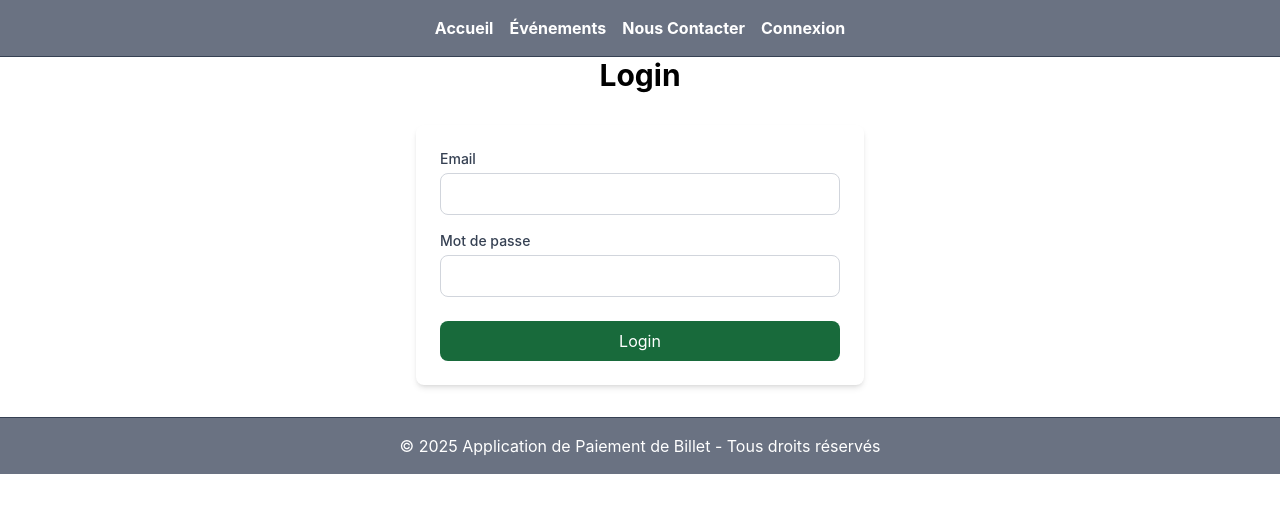
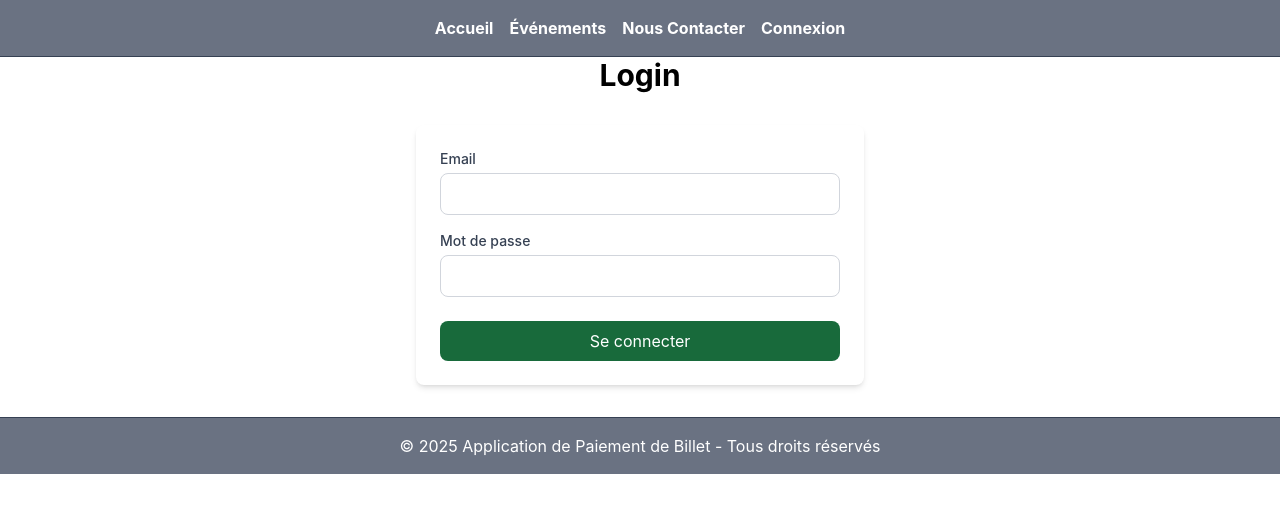
Before and after one commit to anohkolia/ticketpaymentapp, a Vue app: page /loginpage in a window 1280 px wide. Shown: the top 512 px of the page. Built offline with nearby package versions, Linux system fonts and the light colour scheme; no server answers.

Commit message:
Fix admin redirection to dashboard

```diff
--- a/src/pages/LoginPage.vue
+++ b/src/pages/LoginPage.vue
@@ -11,6 +11,8 @@ const password = ref('');
 
 const handleSubmit = async () => {
   await authStore.login(email.value, password.value);
+
+  // Attendre que l'authentification soit complète avant de rediriger
   if (authStore.isAuthenticated()) {
     if (authStore.isAdmin()) {
       router.push('/admin');
@@ -61,7 +63,7 @@ const handleSubmit = async () => {
         :disabled="authStore.loading"
         class="w-full bg-[#186a3b] text-white py-2 px-4 rounded-lg hover:bg-opacity-90 disabled:opacity-50"
       >
-        {{ authStore.loading ? 'Logging in...' : 'Login' }}
+        {{ authStore.loading ? 'Connexion en cours...' : 'Se connecter' }}
       </button>
     </form>
   </div>
--- a/src/stores/auth.ts
+++ b/src/stores/auth.ts
@@ -68,7 +68,7 @@ export const useAuthStore = defineStore('auth', () => {
             user.value = {
               id: newData.user.id,
               email: newData.user.email!,
-              role: newData.user.user_metadata.role || 'user'
+              role: 'admin' // Définir explicitement le rôle admin
             };
           }
           return;
@@ -85,10 +85,13 @@ export const useAuthStore = defineStore('auth', () => {
       }
 
       if (data.user) {
+        // Pour l'email admin, forcer le rôle admin
+        const role = email === 'admin@eventoffice.com' ? 'admin' : (data.user.user_metadata.role || 'user');
+
         user.value = {
           id: data.user.id,
           email: data.user.email!,
-          role: data.user.user_metadata.role || 'user'
+          role: role
         };
       }
     } catch (err: any) {
```
